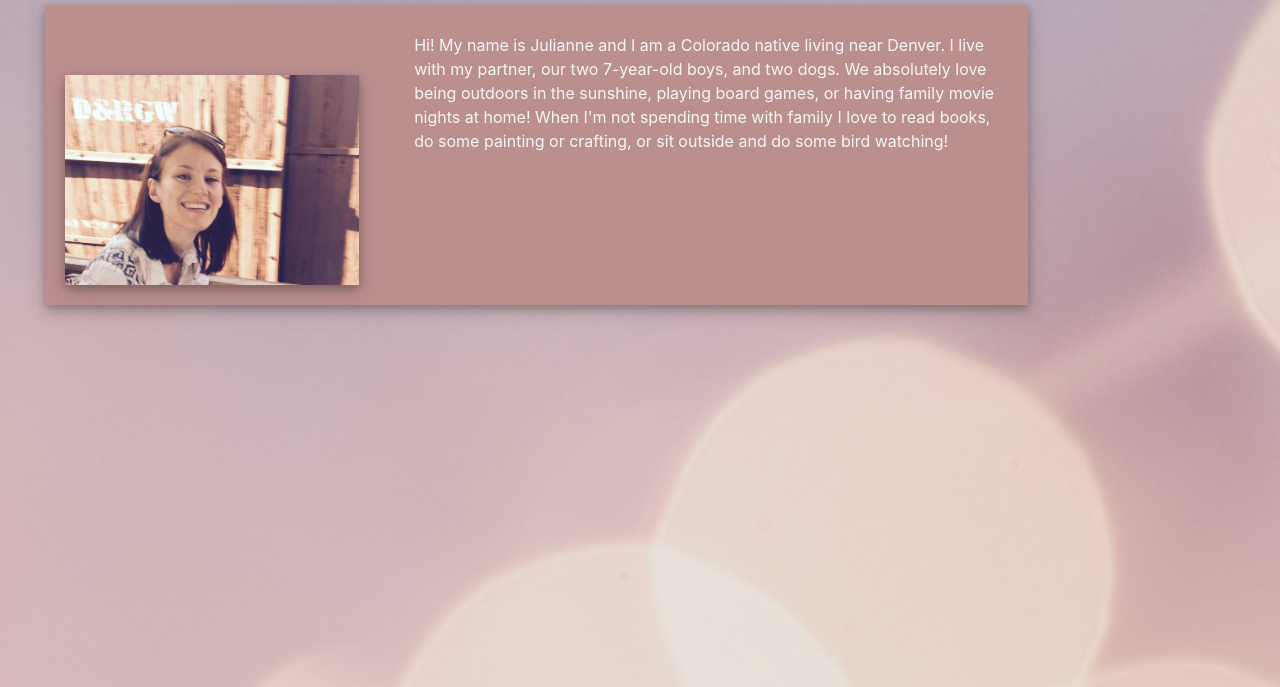
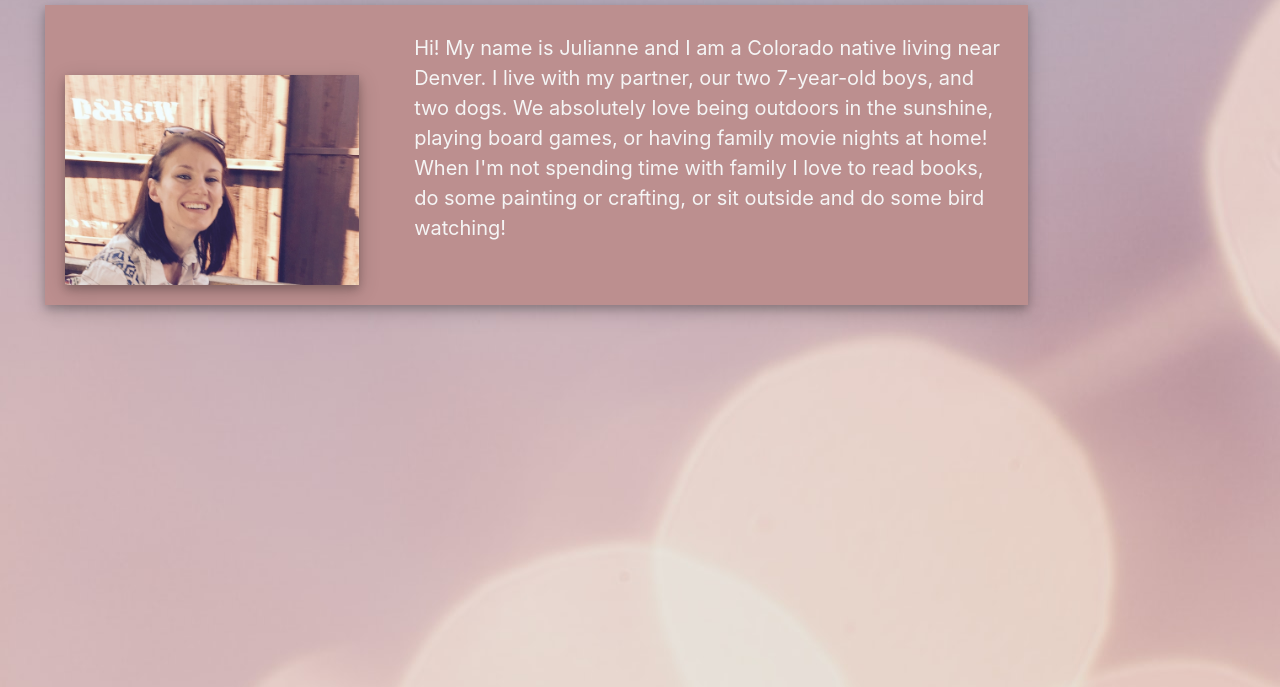
Before and after one commit to Juliannewood2413/Portfolio_Homework, a plain HTML site: page index.html in a window 1280 px wide. Shown: the part 113-800 px from the top of the page. Drawn offline with nearby package versions, Linux system fonts and the light colour scheme.

Commit message:
Updated commit for HW

```diff
--- a/style.css
+++ b/style.css
@@ -28,16 +28,16 @@ body {
   text-align: left;
   padding: 20px;
 }
+
+p {
+  margin-left: 25px;
+  margin-top: 15px;
+  color: whitesmoke;
+  font-size: 20px;
+}
 /* end main page */
 
 /* portfolio page */
-p {
-  /* float: left; */
-  margin-left: 25px;
-  margin-top: 15px;
-  color: whitesmoke;
-}
-
 .containera {
   box-shadow: 0 4px 8px 0 rgba(0, 0, 0, 0.2), 0 6px 20px 0 rgba(0, 0, 0, 0.19);
   position: relative;
@@ -47,11 +47,6 @@ p {
   text-align: center;
   padding: 20px;
 }
-
-/* .cards {
-  width: 20rem;
-  height: 20rem;
-} */
 
 .p_img {
   border: 1px solid antiquewhite;
@@ -101,7 +96,7 @@ input[type="submit"]:hover {
 }
 /* end email form */
 
-/* git hub account page */
+/* git hub and FB account page */
 
 #github {
   box-shadow: 0 4px 8px 0 rgba(0, 0, 0, 0.2), 0 6px 20px 0 rgba(0, 0, 0, 0.19);
```
Also changed, not shown: portfolio.html (+0 -7 lines).
